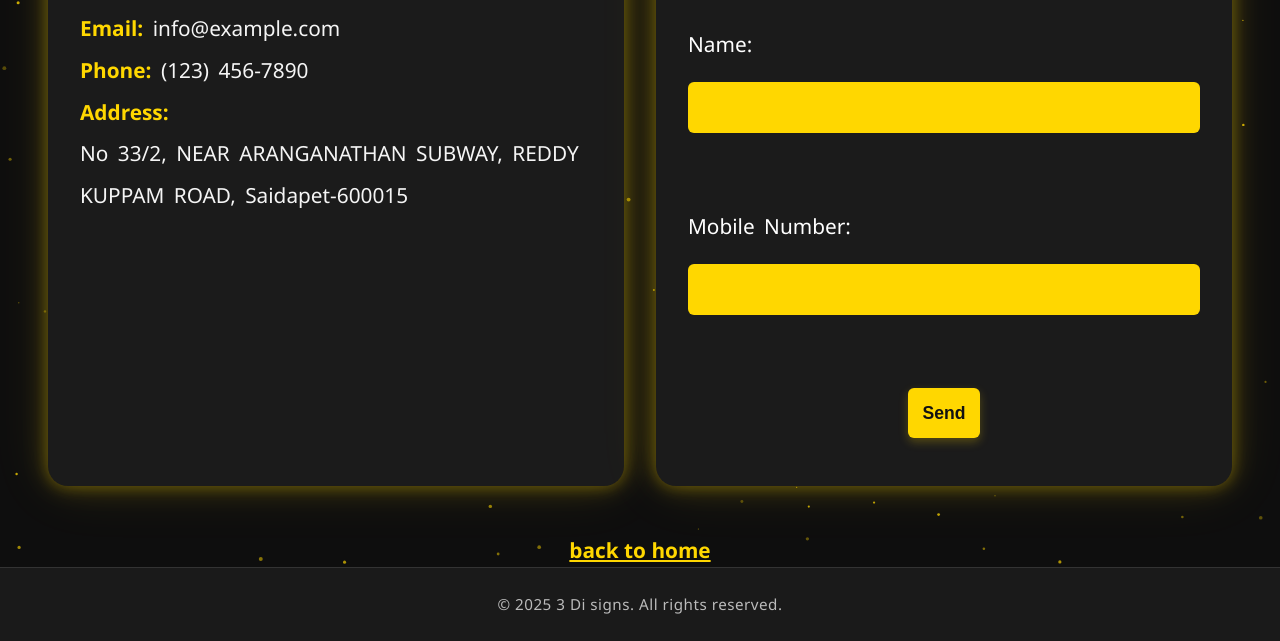
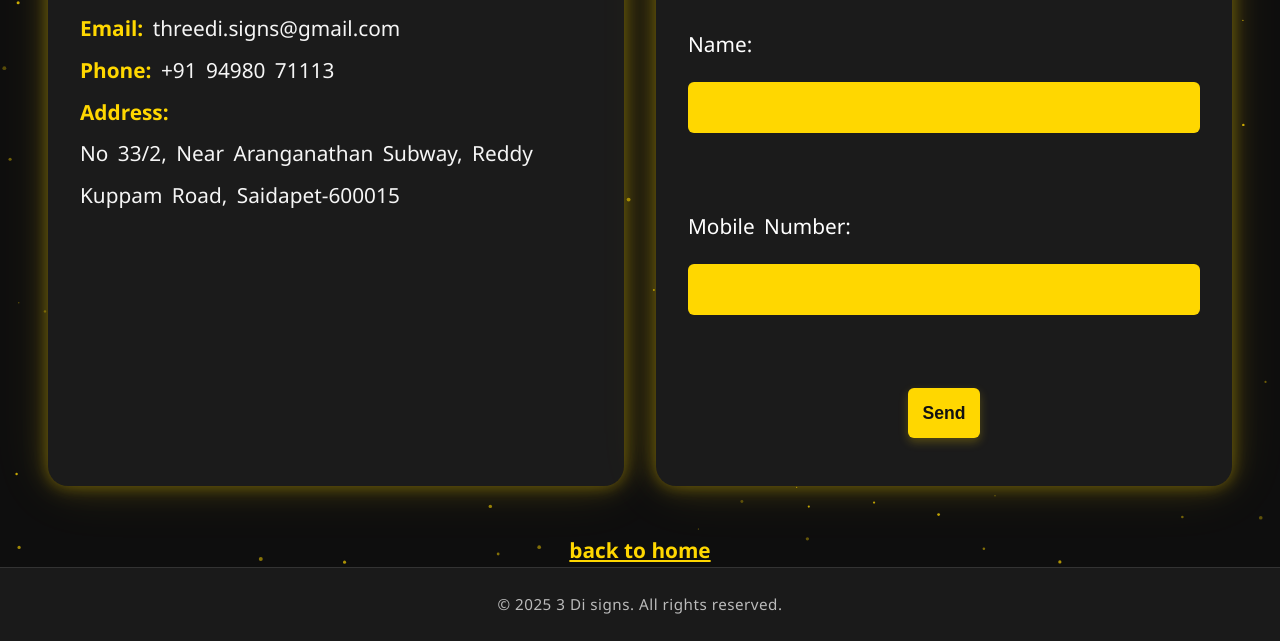
Before and after one commit to Anish984/3Di-Signs-DigitalPrinting, a plain HTML site: page contact.html in a window 1280 px wide. Shown: the part 231-872 px from the top of the page. Drawn offline with Linux system fonts and the light colour scheme.

Commit message:
Update contact.html

```diff
--- a/contact.html
+++ b/contact.html
@@ -38,10 +38,10 @@
         <div id="contactDiv">
             <section class=" cloud contact-info">
                 <h2 class="color-text">Get in Touch!</h2>
-                <p><span class="color-text">Email:</span> info@example.com</p>
-                <p><span class="color-text">Phone:</span> (123) 456-7890</p>
+                <p><span class="color-text">Email:</span> threedi.signs@gmail.com</p>
+                <p><span class="color-text">Phone:</span> +91 94980 71113</p>
                 <p><span class="color-text">Address:</span></p>
-                <p>No 33/2, NEAR ARANGANATHAN SUBWAY, REDDY KUPPAM ROAD, Saidapet-600015</p>
+                <p>No 33/2, Near Aranganathan Subway, Reddy Kuppam Road, Saidapet-600015</p>
 
             </section>
 
```
